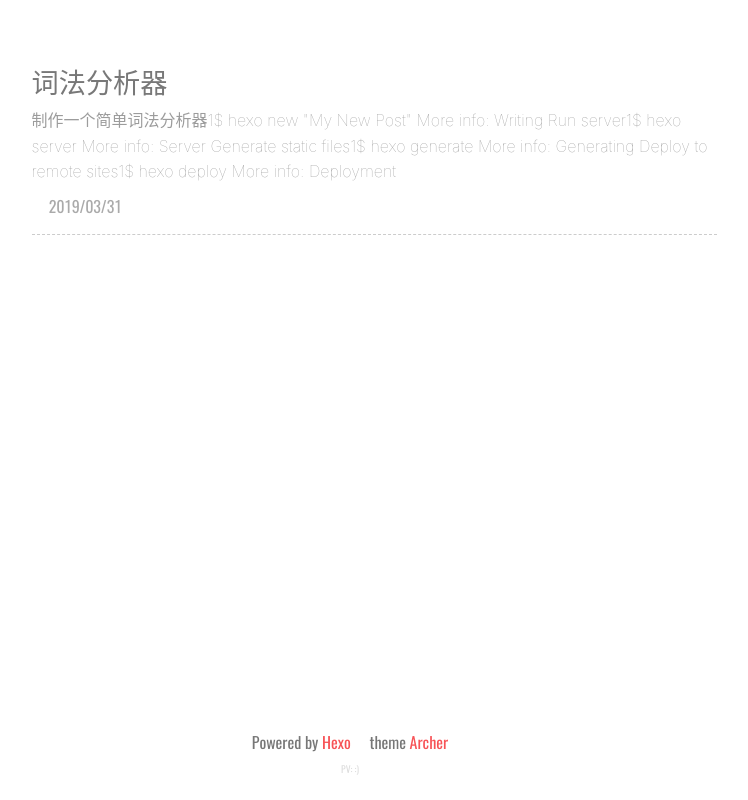
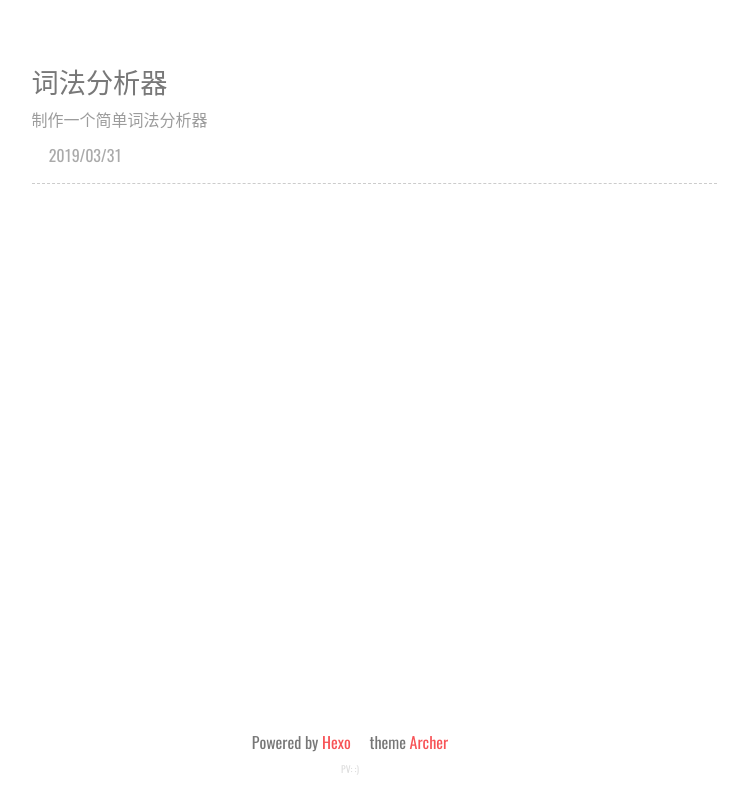
Before and after one commit to nikedown/nikedown.github.io, a plain HTML site: page archives/index.html in a window 1280 px wide. Shown: the whole page, without its empty margins (290-1038 px from the left). Drawn offline with nearby package versions, Linux system fonts and the light colour scheme; some packages are replaced by stand-ins of ours; a script that the page names is missing; a web font is replaced by a local one.

Commit message:
Site updated: 2019-03-31 21:28:08

```diff
--- a/archives/index.html
+++ b/archives/index.html
@@ -351,15 +351,7 @@
                 <span>词法分析器</span>
         </a>
         <div class="abstract-content">
-            制作一个简单词法分析器1$ hexo new "My New Post"
-More info: Writing
-Run server1$ hexo server
-More info: Server
-Generate static files1$ hexo generate
-More info: Generating
-Deploy to remote sites1$ hexo deploy
-More info: Deployment
-
+            制作一个简单词法分析器
         </div>
         <div class="abstract-post-meta">
             <!-- date  -->
--- a/index.html
+++ b/index.html
@@ -364,15 +364,7 @@ height:50vh;
                 <span>词法分析器</span>
         </a>
         <div class="abstract-content">
-            制作一个简单词法分析器1$ hexo new "My New Post"
-More info: Writing
-Run server1$ hexo server
-More info: Server
-Generate static files1$ hexo generate
-More info: Generating
-Deploy to remote sites1$ hexo deploy
-More info: Deployment
-
+            制作一个简单词法分析器
         </div>
         <div class="abstract-post-meta">
             <!-- date  -->
```
Also changed, not shown: 2019/03/31/hello-world/index.html (+4 -12 lines), archives/2019/03/index.html (+1 -9 lines), archives/2019/index.html (+1 -9 lines).
